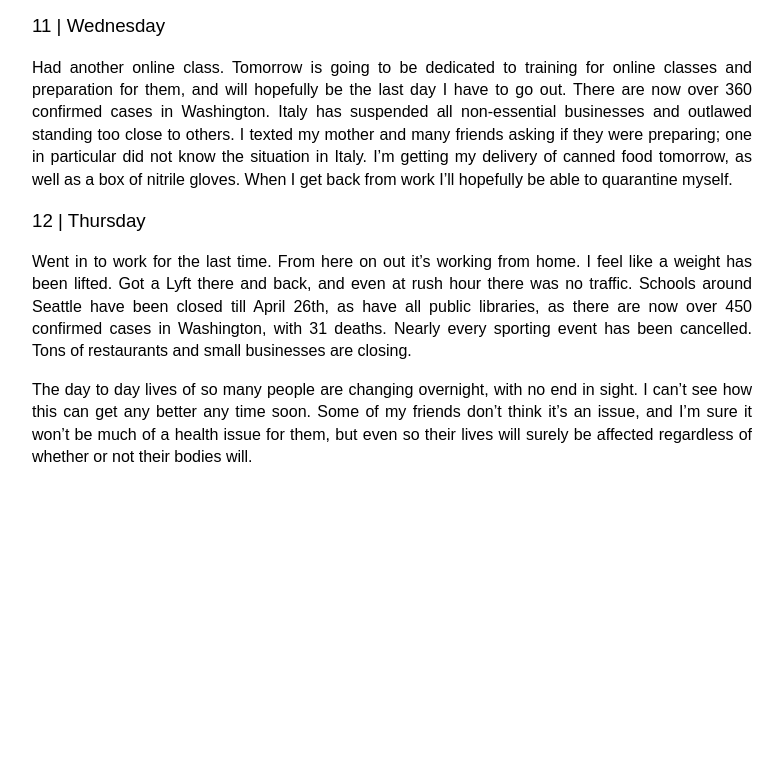
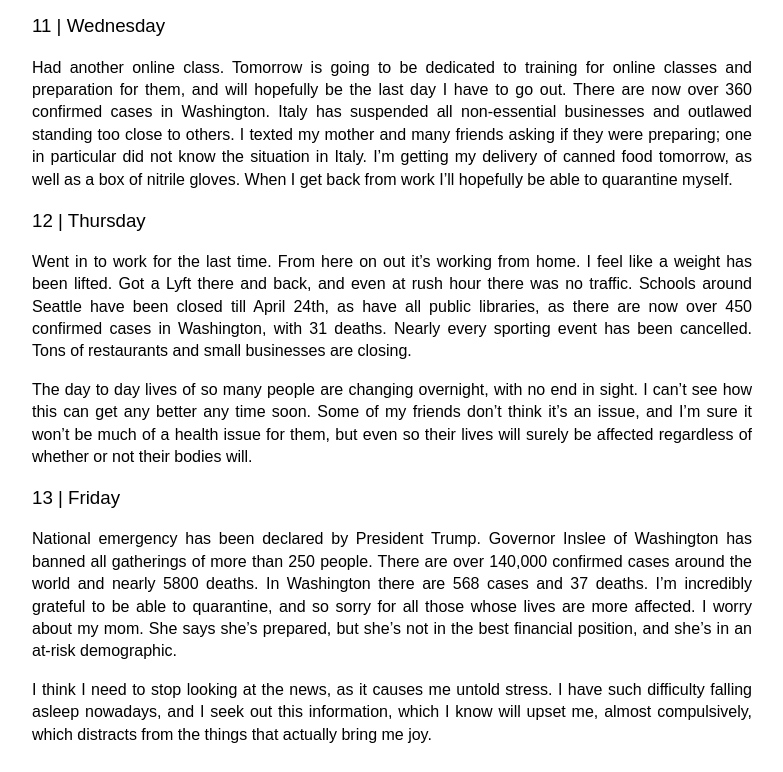
Before and after one commit to coronablog/coronablog.github.io, a plain HTML site: page index.html in a window 1280 px wide. Shown: the part 2105-2877 px from the top of the page, without its empty margins (248-1031 px from the left). Before the commit the page ends 2599 px from the top, so only its background shows below. Drawn offline with Linux system fonts and the light colour scheme.

Commit message:
Add files via upload

```diff
--- a/index.html
+++ b/index.html
@@ -99,11 +99,21 @@
   <h3>12 | Thursday</h3>
 
   <p>
-    Went in to work for the last time. From here on out it’s working from home. I feel like a weight has been lifted. Got a Lyft there and back, and even at rush hour there was no traffic. Schools around Seattle have been closed till April 26th, as have all public libraries, as there are now over 450 confirmed cases in Washington, with 31 deaths. Nearly every sporting event has been cancelled. Tons of restaurants and small businesses are closing.
+    Went in to work for the last time. From here on out it’s working from home. I feel like a weight has been lifted. Got a Lyft there and back, and even at rush hour there was no traffic. Schools around Seattle have been closed till April 24th, as have all public libraries, as there are now over 450 confirmed cases in Washington, with 31 deaths. Nearly every sporting event has been cancelled. Tons of restaurants and small businesses are closing.
   </p>
 
   <p>
     The day to day lives of so many people are changing overnight, with no end in sight. I can’t see how this can get any better any time soon. Some of my friends don’t think it’s an issue, and I’m sure it won’t be much of a health issue for them, but even so their lives will surely be affected regardless of whether or not their bodies will.
   </p>
+
+  <h3>13 | Friday</h3>
+
+  <p>
+    National emergency has been declared by President Trump. Governor Inslee of Washington has banned all gatherings of more than 250 people. There are over 140,000 confirmed cases around the world and nearly 5800 deaths. In Washington there are 568 cases and 37 deaths. I’m incredibly grateful to be able to quarantine, and so sorry for all those whose lives are more affected. I worry about my mom. She says she’s prepared, but she’s not in the best financial position, and she’s in an at-risk demographic.
+  </p>
+
+  <p>
+    I think I need to stop looking at the news, as it causes me untold stress. I have such difficulty falling asleep nowadays, and I seek out this information, which I know will upset me, almost compulsively, which distracts from the things that actually bring me joy.
+  </p>
 </body>
 </html>
```
